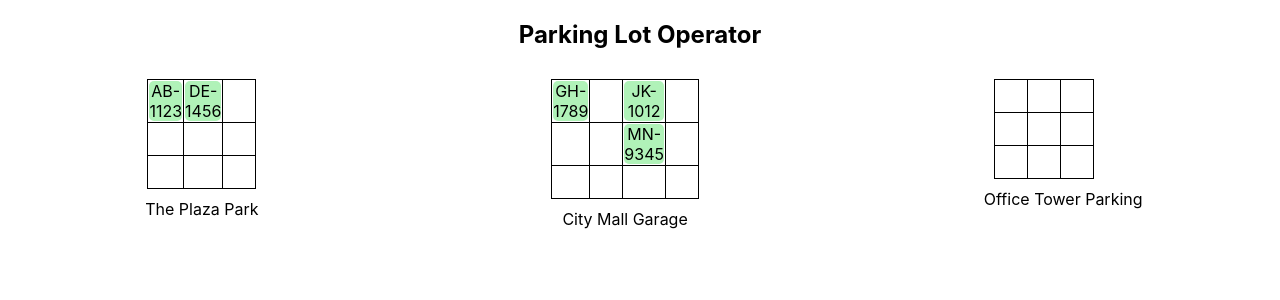
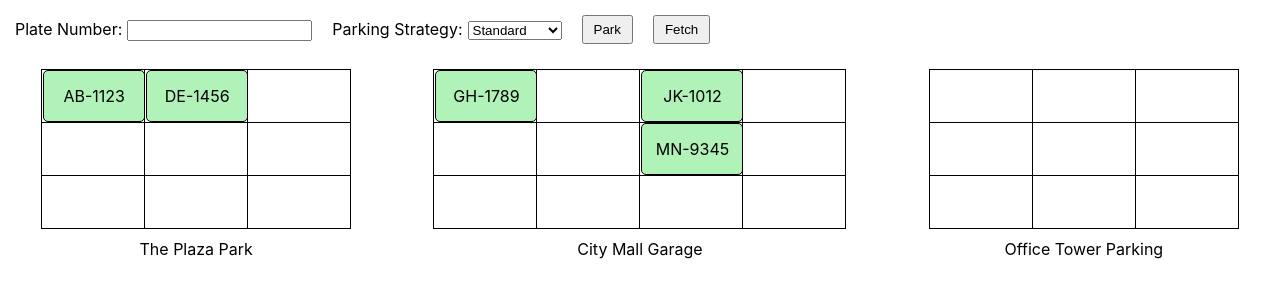
Before and after one commit to DonHe-OOCL/day13-parking-lots-fronted-starter, a React (Create React App) app: page / in a window 1280 px wide. Shown: the top 300 px of the page. Built offline with nearby package versions, Linux system fonts and the light colour scheme.

Commit message:
feat: add ParkingLotOperator

```diff
--- a/src/components/CarSlot.jsx
+++ b/src/components/CarSlot.jsx
@@ -3,13 +3,15 @@ import React from 'react';
 const CarSlot = ({ plateNumber }) => {
     return (
         <div style={{
-            backgroundColor: '#b0f2b8',
+            backgroundColor: plateNumber ? '#b0f2b8' : '#fff',
             borderRadius: '5px',
             width: '100%',
             height: '100%',
             display: 'flex',
             alignItems: 'center',
-            justifyContent: 'center'
+            justifyContent: 'center',
+            border: '1px solid black',
+            whiteSpace: 'nowrap'
         }}>
             {plateNumber}
         </div>
--- a/src/components/ParkingLotOperator.jsx
+++ b/src/components/ParkingLotOperator.jsx
@@ -1,10 +1,60 @@
-import React from 'react';
+import React, { useState } from 'react';
 
 const ParkingLotOperator = () => {
+    const [plateNumber, setPlateNumber] = useState('');
+    const [parkingStrategy, setParkingStrategy] = useState('Standard');
+
+    const handlePark = () => {
+        console.log(`Plate Number: ${plateNumber}, Parking Strategy: ${parkingStrategy}`);
+    };
+
+    const handleFetch = () => {
+        console.log(`Plate Number: ${plateNumber}`);
+    };
+
     return (
-        <div>
-            <h2>Parking Lot Operator</h2>
-            {/* Add operator controls here */}
+        <div style={{ display: 'flex', alignItems: 'center', gap: '10px', padding: '10px' }}>
+            <div style={{ padding: '5px' }}>
+                <label>
+                    Plate Number:
+                    <input
+                        type="text"
+                        value={plateNumber}
+                        onChange={(e) => setPlateNumber(e.target.value)}
+                        style={{ marginLeft: '5px' }}
+                    />
+                </label>
+            </div>
+            <div style={{ padding: '5px' }}>
+                <label>
+                    Parking Strategy:
+                    <select
+                        value={parkingStrategy}
+                        onChange={(e) => setParkingStrategy(e.target.value)}
+                        style={{ marginLeft: '5px' }}
+                    >
+                        <option value="Standard">Standard</option>
+                        <option value="Smart">Smart</option>
+                        <option value="SuperSmart">SuperSmart</option>
+                    </select>
+                </label>
+            </div>
+            <div style={{ padding: '5px' }}>
+                <button
+                    onClick={handlePark}
+                    style={{ backgroundColor: '#a7d9te', padding: '5px 10px' }}
+                >
+                    Park
+                </button>
+            </div>
+            <div style={{ padding: '5px' }}>
+                <button
+                    onClick={handleFetch}
+                    style={{ backgroundColor: '#a7d9te', padding: '5px 10px' }}
+                >
+                    Fetch
+                </button>
+            </div>
         </div>
     );
 };
--- a/src/components/ParkingLotSlot.jsx
+++ b/src/components/ParkingLotSlot.jsx
@@ -19,7 +19,7 @@ const ParkingLotSlot = () => {
                 {rows.map((row, rowIndex) => (
                     <tr key={rowIndex}>
                         {row.map((car, colIndex) => (
-                            <td key={colIndex} style={{ border: '1px solid black', width: '30px', height: '30px', textAlign: 'center' }}>
+                            <td key={colIndex} style={{ border: '1px solid black', width: '100px', height: '50px', textAlign: 'center' }}>
                                 {car ? <CarSlot plateNumber={car} /> : ''}
                             </td>
                         ))}
```
